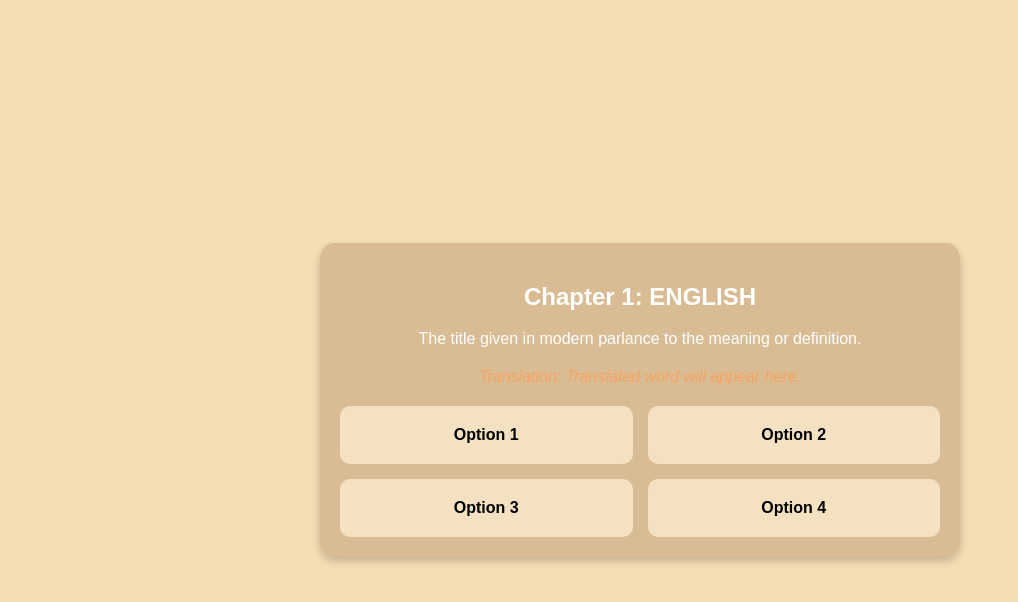
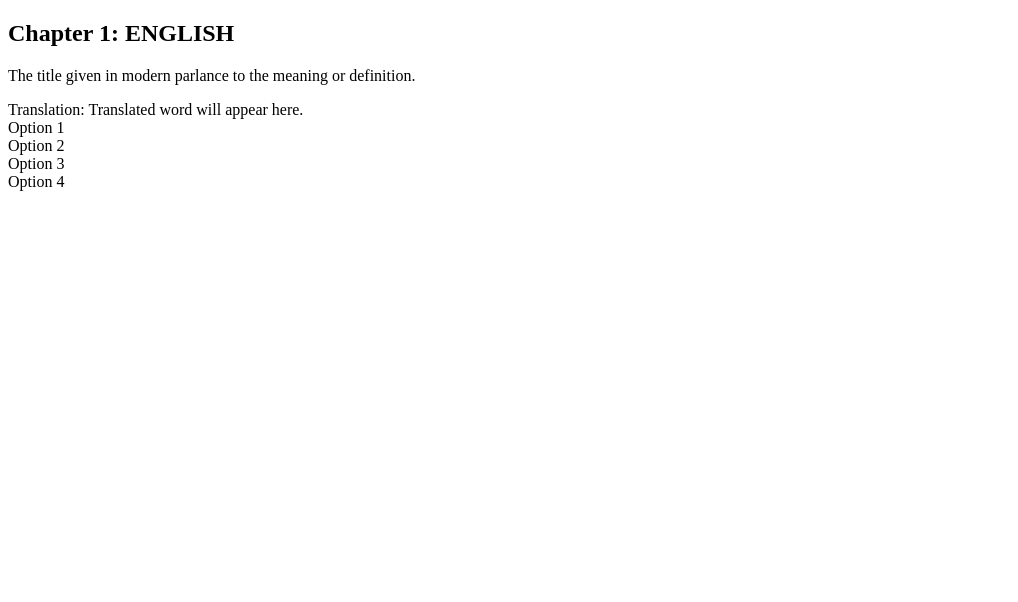
Before and after one commit to ARPROGAM/Improve-active-vocab, a plain HTML site: page index.html in a window 1280 px wide. Shown: the whole page, without its empty margins (0-1018 px from the left). Drawn offline with Linux system fonts and the light colour scheme.

Commit message:
Update styles.css

```diff
--- a/styles.css
+++ b/styles.css
@@ -1,73 +1,11 @@
-body {
-    margin: 0;
-    font-family: Arial, sans-serif;
+/* Add styles for the navigation buttons */
+.navigation {
     display: flex;
-    flex-direction: column;
-    justify-content: center;
-    align-items: center;
-    height: 100vh;
-    background-color: #f5deb3; /* Light golden background */
-    background-image: url('background.jpg'); /* Add your background image here */
-    background-size: cover;
-    background-position: center;
-    overflow: hidden;
+    justify-content: space-between;
+    margin-top: 20px;
 }
 
-.quiz-container {
-    background-color: rgba(210, 180, 140, 0.8); /* Tan color with some transparency */
-    border-radius: 15px;
-    padding: 20px;
-    width: 80%;
-    max-width: 600px;
-    box-shadow: 0 4px 8px rgba(0, 0, 0, 0.2);
-}
-
-.question {
-    text-align: center;
-    margin-bottom: 20px;
-    color: #fff;
-}
-
-.translation {
-    text-align: center;
-    font-style: italic;
-    color: #f4a460;
-    margin-bottom: 20px;
-}
-
-.options {
-    display: grid;
-    grid-template-columns: 1fr 1fr;
-    gap: 15px;
-}
-
-.option {
-    background-color: #f4e1c1;
-    border-radius: 10px;
-    padding: 20px;
-    text-align: center;
-    cursor: pointer;
-    font-weight: bold;
-    transition: background-color 0.3s;
-}
-
-.option:hover {
-    background-color: #e0c69b;
-}
-
-.word-form {
-    margin-top: 30px;
-    text-align: center;
-}
-
-#newWordInput {
-    padding: 10px;
-    font-size: 16px;
-    border: 1px solid #ccc;
-    border-radius: 5px;
-}
-
-.word-form button {
+.navigation button {
     padding: 10px 15px;
     font-size: 16px;
     background-color: #007bff;
@@ -75,9 +13,15 @@ body {
     border: none;
     border-radius: 5px;
     cursor: pointer;
-    margin-left: 10px;
 }
 
-.word-form button:hover {
+.navigation button:hover {
     background-color: #0056b3;
 }
+
+#wordCount {
+    text-align: center;
+    font-weight: bold;
+    margin-top: 15px;
+    color: #fff;
+}
```
